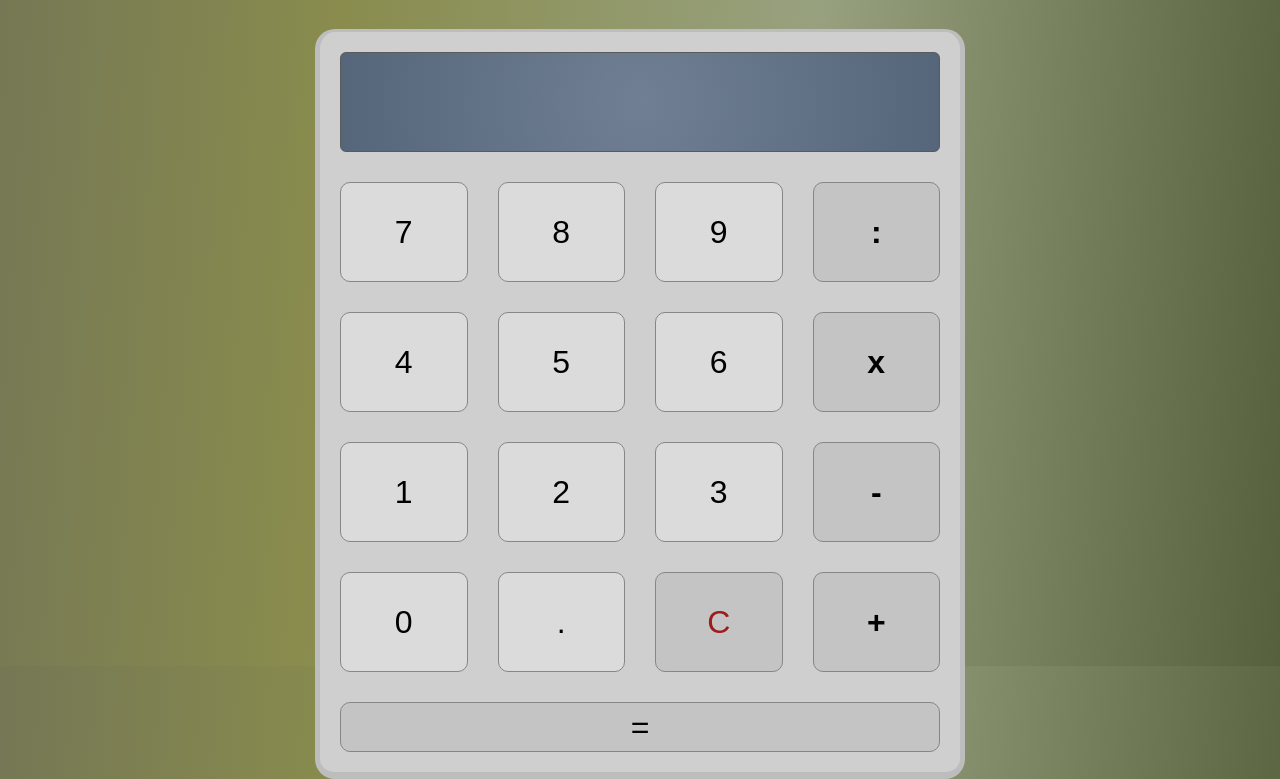
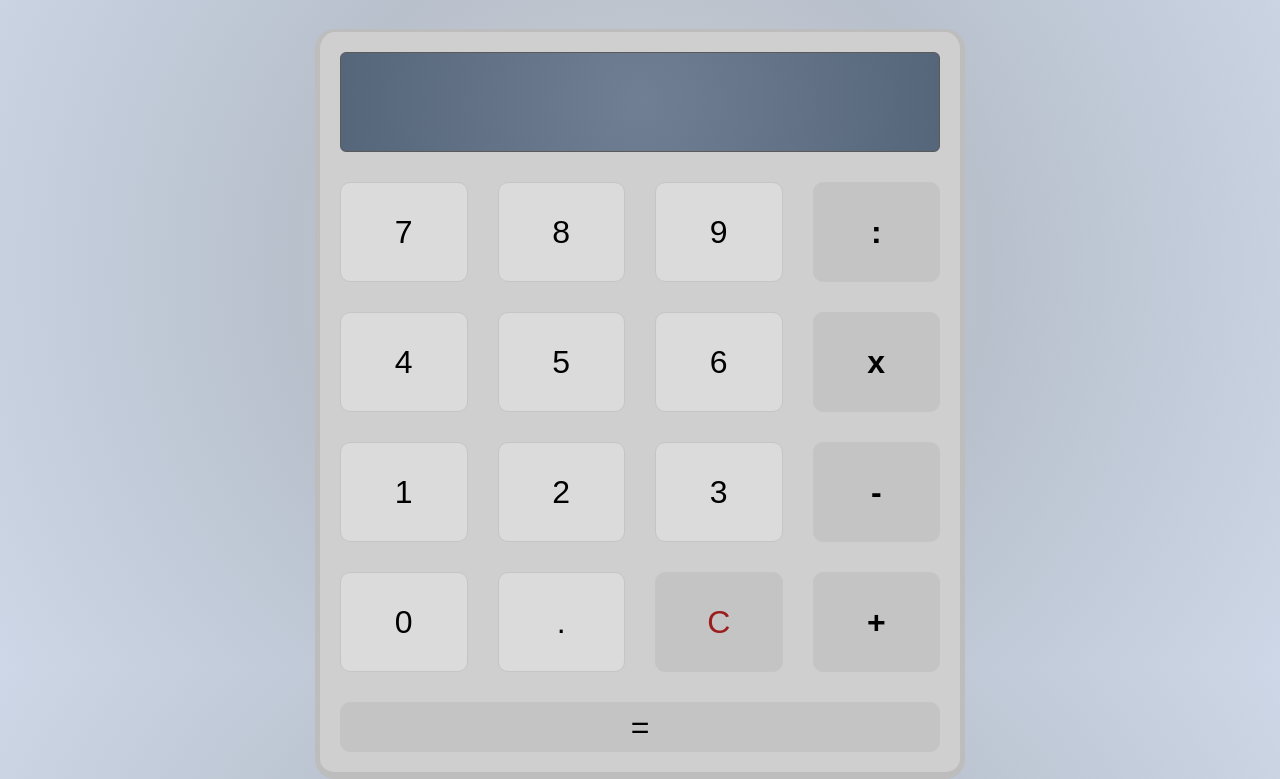
Before and after one commit to marvinkeilbach/calculator, a plain HTML site: page index.html in a window 1280 px wide. Shown: the part 134-913 px from the top of the page. Drawn offline with Linux system fonts and the light colour scheme.

Commit message:
Added some minor style changes

```diff
--- a/app.js
+++ b/app.js
@@ -54,7 +54,7 @@ const math = {
         return x / y;
     },
     round: function (x) {
-        return (Math.round(x * 1000) / 1000);
+        return (Math.round(x * 100000) / 100000);
     },
     operate: function(x, y, op) {
         if (op === '+') {
--- a/styles.css
+++ b/styles.css
@@ -9,31 +9,22 @@ html {
 
 body {
     height: 100%;
-    background: rgb(86,96,60);
-    background: -moz-linear-gradient(274deg, rgba(86,96,60,1) 0%, rgba(152,161,127,1) 38%, rgba(137,140,77,1) 74%, rgba(117,119,85,1) 100%);
-    background: -webkit-linear-gradient(274deg, rgba(86,96,60,1) 0%, rgba(152,161,127,1) 38%, rgba(137,140,77,1) 74%, rgba(117,119,85,1) 100%);
-    background: linear-gradient(274deg, rgba(86,96,60,1) 0%, rgba(152,161,127,1) 38%, rgba(137,140,77,1) 74%, rgba(117,119,85,1) 100%);
-    filter: progid:DXImageTransform.Microsoft.gradient(startColorstr="#56603c",endColorstr="#757755",GradientType=1);
+    background: rgb(206,208,212);
+    background: -moz-radial-gradient(circle, rgba(206,208,212,1) 0%, rgba(184,192,204,1) 46%, rgba(205,215,231,1) 100%);
+    background: -webkit-radial-gradient(circle, rgba(206,208,212,1) 0%, rgba(184,192,204,1) 46%, rgba(205,215,231,1) 100%);
+    background: radial-gradient(circle, rgba(206,208,212,1) 0%, rgba(184,192,204,1) 46%, rgba(205,215,231,1) 100%);
+    filter: progid:DXImageTransform.Microsoft.gradient(startColorstr="#ced0d4",endColorstr="#cdd7e7",GradientType=1);
 }
 
 button {
     font-weight: 500;
     font-size: 32px;
-    border: 1px solid rgb(134, 134, 134);
+    border: 0;
     border-radius: 10px;
     transition: 10ms;
+    border: 1px solid rgb(197, 197, 197);
     background-color: rgb(219, 219, 219);
     max-height: 100%;
-}
-
-button:hover {
-    outline: none;
-    border: 1px solid rgb(13, 44, 48);
-}
-
-button:focus {
-    outline: none;
-    border: 1px solid rgb(189, 189, 189);
 }
 
 .container {
@@ -141,6 +132,25 @@ button:focus {
     color: rgb(156, 28, 28);
 }
 
+.number:hover,
+#decimal:hover {
+    background-color: rgb(190, 190, 190);
+}
+
+#add:hover,
+#subtract:hover,
+#multiply:hover,
+#divide:hover,
+#clear:hover,
+#equals:hover {
+    background-color: rgb(124, 124, 124);
+}
+
+button:focus {
+    outline: none;
+    border: 2px solid rgb(214, 214, 214);
+}
+
 @media (max-width: 700px) {
     .container {
         margin-top: 30px;
```
